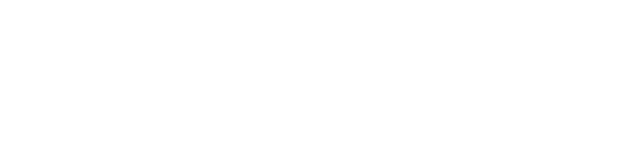
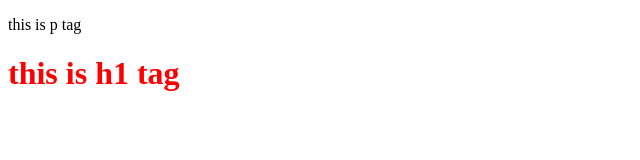
Before and after one commit to Joynal-Abedin85/my-simple-git, a plain HTML site: page index.html in a window 1280 px wide. Shown: the whole page, without its empty margins (0-640 px from the left). Drawn offline with Linux system fonts and the light colour scheme.

Commit message:
add the first blog

```diff
--- a/index.html
+++ b/index.html
@@ -3,9 +3,11 @@
 <head>
     <meta charset="UTF-8">
     <meta name="viewport" content="width=device-width, initial-scale=1.0">
+    <link rel="stylesheet" href="style.css">
     <title>my simple web</title>
 </head>
 <body>
-
+    <p>this is p tag</p>
+    <h1>this is h1 tag </h1>
 </body>
 </html>
--- /dev/null
+++ b/style.css
@@ -0,0 +1,3 @@
+h1{
+    color: red;
+}
```
